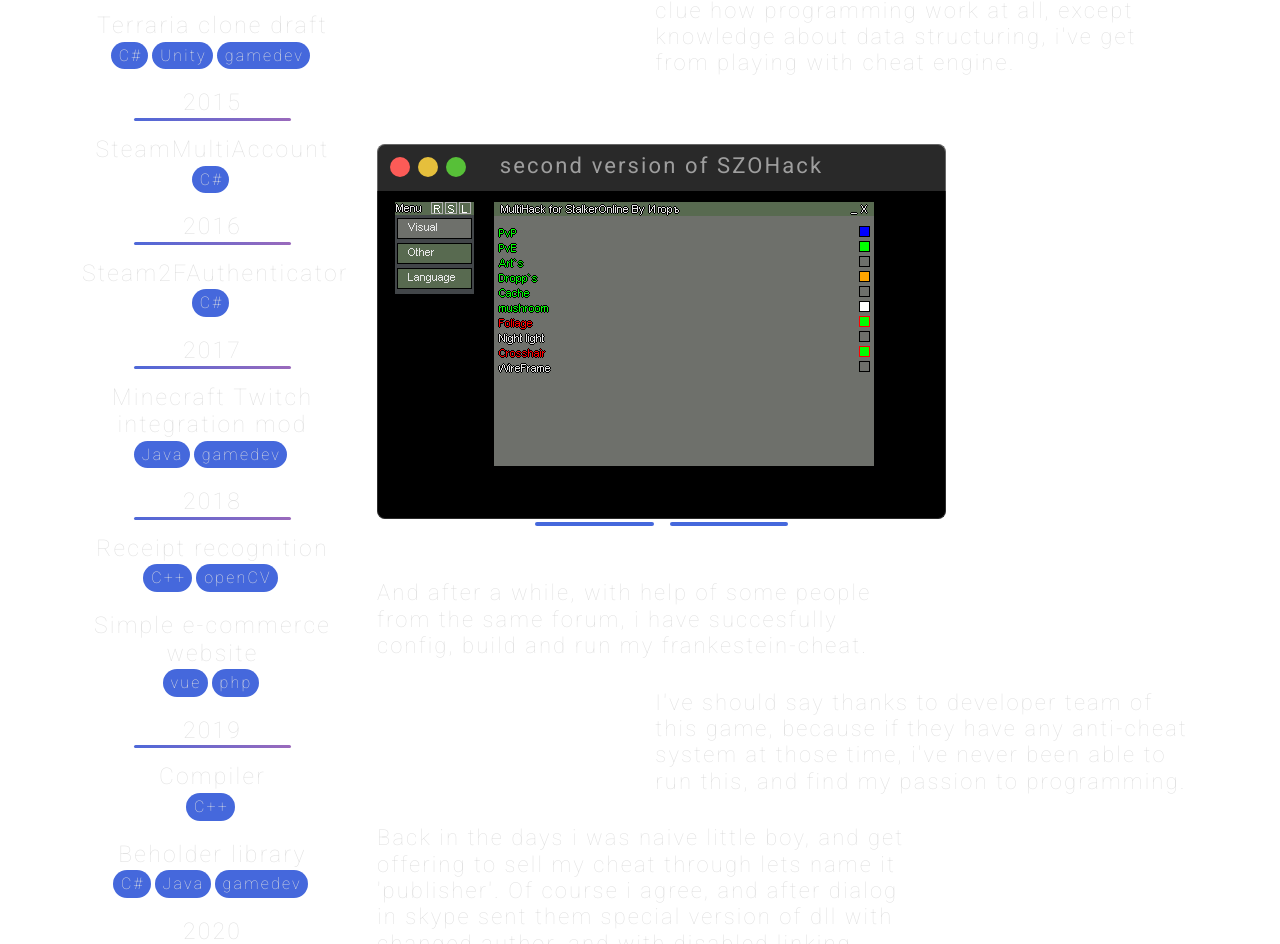
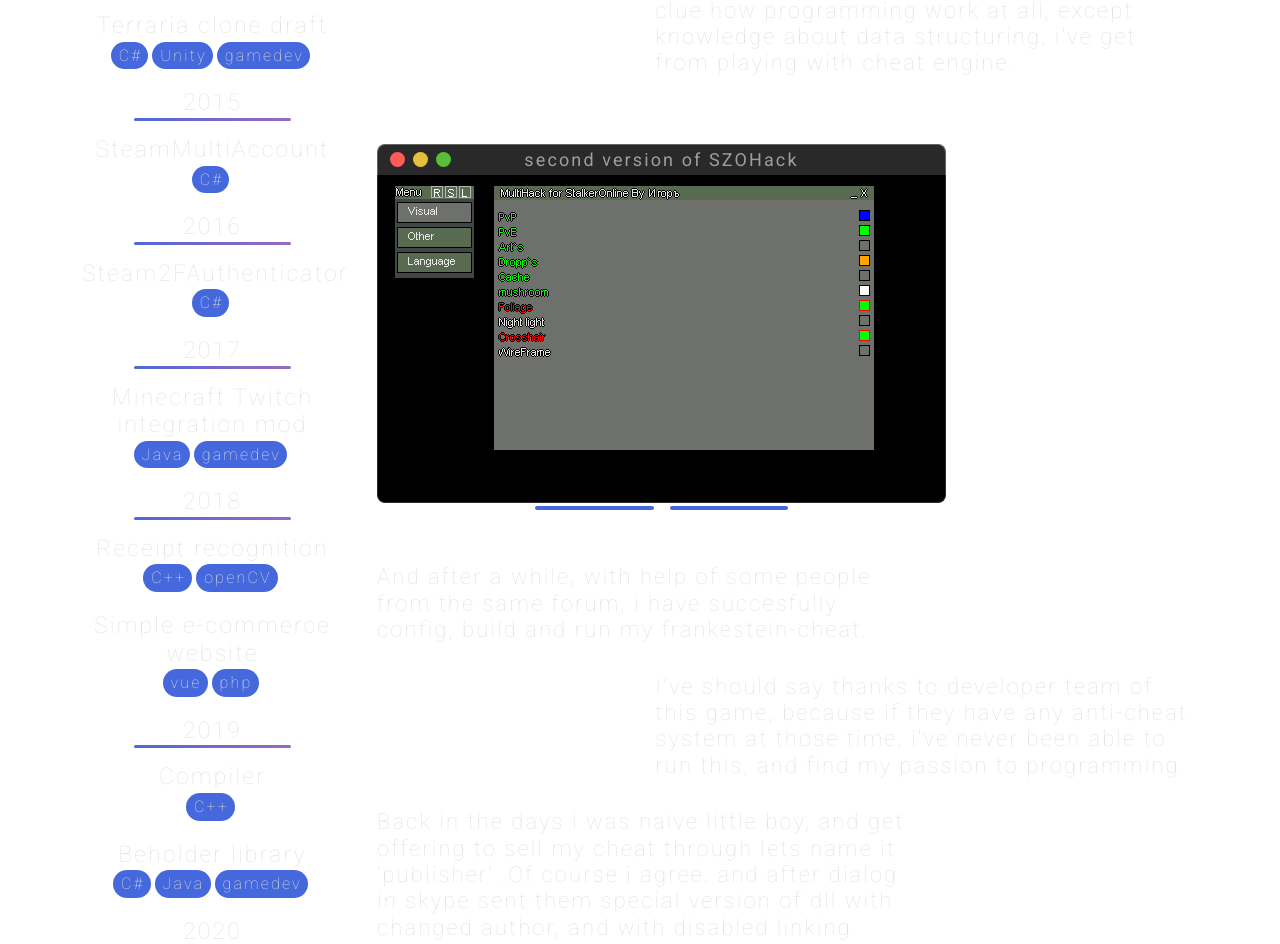
Before and after one commit to IgorKhramtsov/maweb, a Vue app: page / in a window 1280 px wide. Shown: the part 1688-2632 px from the top of the page. Built offline with nearby package versions, Linux system fonts and the light colour scheme.

Commit message:
*macos window fix

```diff
--- a/src/components/StalkerOnlineCheat.vue
+++ b/src/components/StalkerOnlineCheat.vue
@@ -1,3 +1,5 @@
+// TODO: rewrite slider
+
 <template>
   <div class="row text">
       <p class="col-md-8">
@@ -102,13 +104,7 @@ export default {
   width: auto;
   padding: 12px;
   padding-bottom: 16px;
-  // padding-top: 6px;
   margin: 25px 0;
-  // background: linear-gradient(
-  //   180deg,
-  //   rgba(55, 59, 68, 0.6) -5.1%,
-  //   rgba(66, 134, 244, 0.102) 109.05%
-  // );
   border-radius: 6px;
   .macoswindow {
     .content {
@@ -120,15 +116,15 @@ export default {
     .header {
       position: relative;
       background-color: #292929;
-      padding: 8px 0px;
+      padding: 2px 0px;
       padding-left: 8px;
       border-radius: 8px 8px 0 0;
       border: 1.5px solid #666666;
       border-bottom: none;
       .circle {
-        width: 20px;
-        height: 20px;
-        border-radius: 20px;
+        width: 15px;
+        height: 15px;
+        border-radius: 15px;
         background-color: red;
         display: inline-block;
         margin: 0 4px;
@@ -142,6 +138,7 @@ export default {
         left: 0;
         color: #9e9e9e;
         font-weight: normal;
+        font-size: 18px;
         // top: 0;
       }
     }
```
